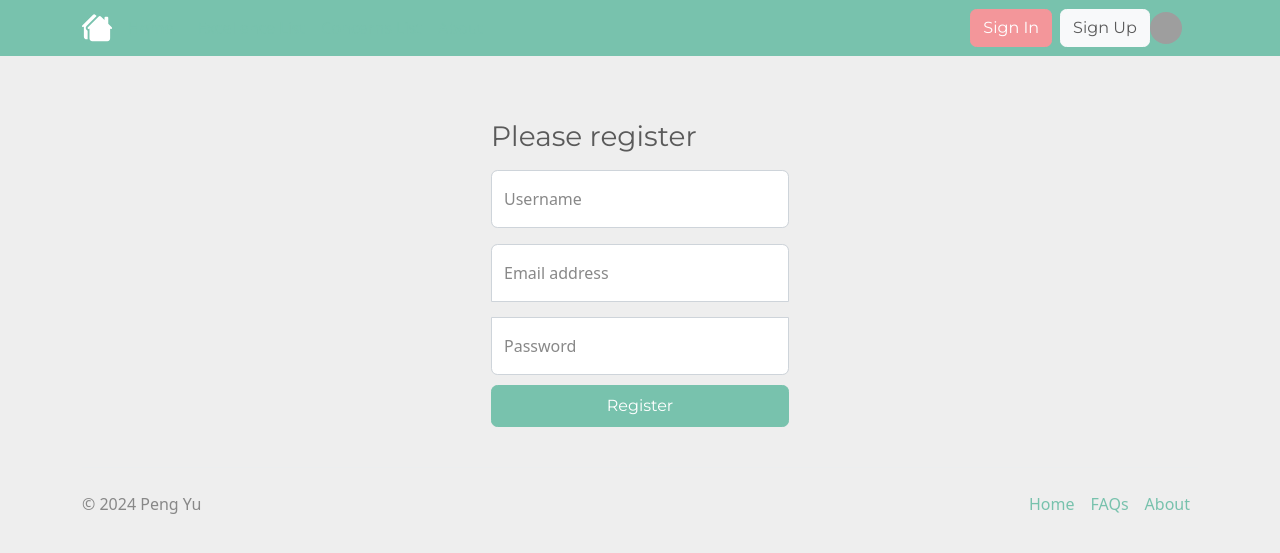
After one commit to pengyoo/cdos_rentrater, a Django app: page /signup/ in a window 1280 px wide. The commit adds this page. Shown: the top 553 px of the page. Run offline with Django 5.2, Linux system fonts and the light colour scheme; some libraries are stand-ins or nearby versions; grey boxes are pictures that could not be loaded.

Commit message:
add signin and signup pages

```diff
--- a/rater/templates/base.html
+++ b/rater/templates/base.html
@@ -73,10 +73,10 @@
                     <input type="search" class="form-control" placeholder="Search..." aria-label="Search">
                 </form> -->
           <button class="btn btn-secondary">
-            <a class="nav-link" href="login.html">Sign In</a>
+            <a class="nav-link" href="{% url 'signin' %}">Sign In</a>
           </button>
           <button class="btn btn-light ms-2">
-            <a class="nav-link" href="register.html">Sign Up</a>
+            <a class="nav-link" href="{% url 'signup' %}">Sign Up</a>
           </button>
 
           <div class="dropdown text-end">
--- /dev/null
+++ b/rater/templates/rater/signup.html
@@ -0,0 +1,47 @@
+{% extends "base.html" %}
+
+{% block style %}
+.form-signin {
+    max-width: 330px;
+    padding: 1rem;
+}
+
+.form-signin .form-floating:focus-within {
+    z-index: 2;
+}
+
+.form-signin input[type="email"] {
+    margin-bottom: -1px;
+    border-bottom-right-radius: 0;
+    border-bottom-left-radius: 0;
+}
+
+.form-signin input[type="password"] {
+    margin-bottom: 10px;
+    border-top-left-radius: 0;
+    border-top-right-radius: 0;
+}
+{% endblock %}
+
+{% block content %}
+<main class="form-signin w-100 m-auto mt-5">
+    <form>
+        <h1 class="h3 mb-3 fw-normal">Please register</h1>
+
+        <div class="form-floating">
+            <input type="text" class="form-control" id="floatingUsername" placeholder="username">
+            <label for="floatingUsername">Username</label>
+        </div>
+        <div class="form-floating mt-3">
+            <input type="email" class="form-control" id="floatingInput" placeholder="name@example.com">
+            <label for="floatingInput">Email address</label>
+        </div>
+        <div class="form-floating mt-3">
+            <input type="password" class="form-control" id="floatingPassword" placeholder="">
+            <label for="floatingPassword">Password</label>
+        </div>
+
+        <button class="btn btn-primary w-100 py-2" style="color: #ffffff;" type="submit">Register</button>
+    </form>
+</main>
+{% endblock %}
--- a/rater/urls.py
+++ b/rater/urls.py
@@ -8,4 +8,6 @@ urlpatterns = [
     path('', views.HomeView.as_view(), name="properties"),
     path("property/<int:pk>/", views.PropertyDetailView.as_view(), name="property"),
     path('about/', views.AboutView.as_view(), name="about"),
+    path('signin/', views.SignInView.as_view(), name='signin'),
+    path('signup/', views.SignUpView.as_view(), name='signup'),
 ]
--- a/rater/views.py
+++ b/rater/views.py
@@ -3,6 +3,7 @@ from django.db.models.query import QuerySet
 from django.shortcuts import render
 from django_filters.views import FilterView
 from django.views.generic import DetailView
+from django.views.generic import ListView
 from django.views.generic import TemplateView
 from . import models
 from . import filters
@@ -14,7 +15,7 @@ class HomeView(FilterView):
     context_object_name = 'properties'
     template_name = "rater/index.html"
 
-    paginate_by = 2
+    paginate_by = 10
     filterset_class = filters.PropertyFilter
 
     queryset = models.Property.objects.prefetch_related('images').all()
@@ -39,3 +40,11 @@ class PropertyDetailView(DetailView):
 
 class AboutView(TemplateView):
     template_name = 'rater/about.html'
+
+
+class SignInView(TemplateView):
+    template_name = 'rater/signin.html'
+
+
+class SignUpView(TemplateView):
+    template_name = 'rater/signup.html'
```
Also changed, not shown: rater/templates/rater/signin.html (added, +42 -0 lines).
